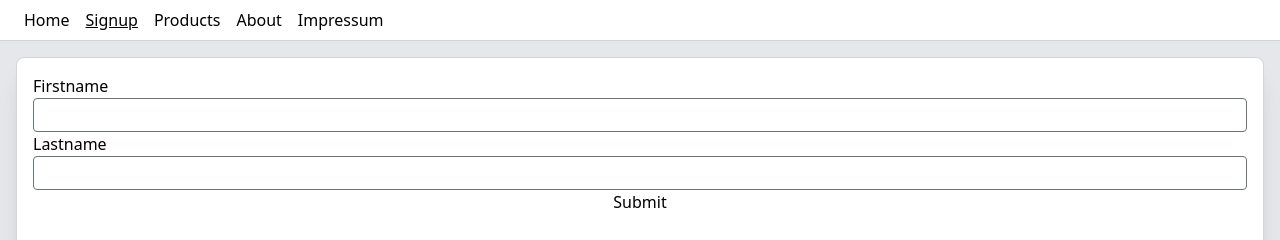
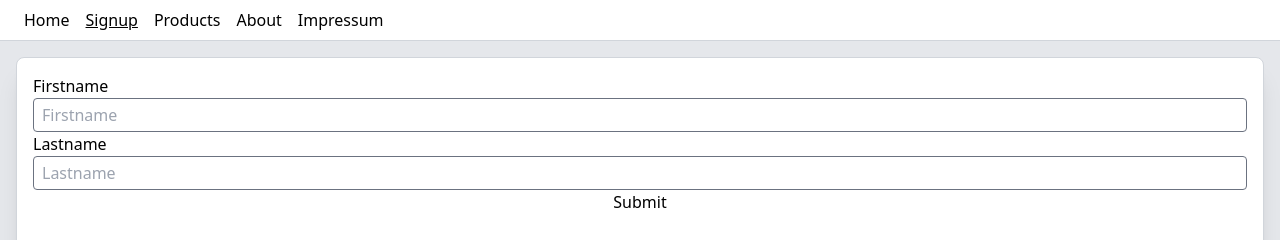
Before and after one commit to srutz/reactempty, a React (Vite) app: page /signup in a window 1280 px wide. Shown: the top 240 px of the page. Built offline with nearby package versions, Linux system fonts and the light colour scheme; what tailwindcss-motion would draw is missing.

Commit message:
form with single states

```diff
--- a/src/SignupForm.tsx
+++ b/src/SignupForm.tsx
@@ -1,16 +1,27 @@
-import { ComponentProps, FormEvent, ReactNode } from "react"
+import { ComponentProps, FormEvent, ReactNode, useState } from "react"
 
 export function SignupForm() {
+    console.log("render form")
+
+    const [ firstname, setFirstname ] = useState("")
+    const [ lastname, setLastname ] = useState("")
+
     const handleSubmit = (event: FormEvent<HTMLFormElement>) => {
         event.preventDefault()
-        console.log("submitting form")
+        console.log("submitting form", firstname, lastname)
     }
     return (
         <form className="flex flex-col" onSubmit={handleSubmit}>
             <Label htmlFor="firstname">Firstname</Label>
-            <input id="firstname"></input>
+            <input id="firstname" placeholder="Firstname"
+                value={firstname}
+                onChange={(e) => { setFirstname(e.target.value) }}
+                ></input>
             <Label htmlFor="lastname">Lastname</Label>
-            <input id="lastname"></input>
+            <input id="lastname" placeholder="Lastname"
+                value={lastname}
+                onChange={(e) => { setLastname(e.target.value) }}
+                ></input>
             <button type="submit">Submit</button>
         </form>
     )
```
